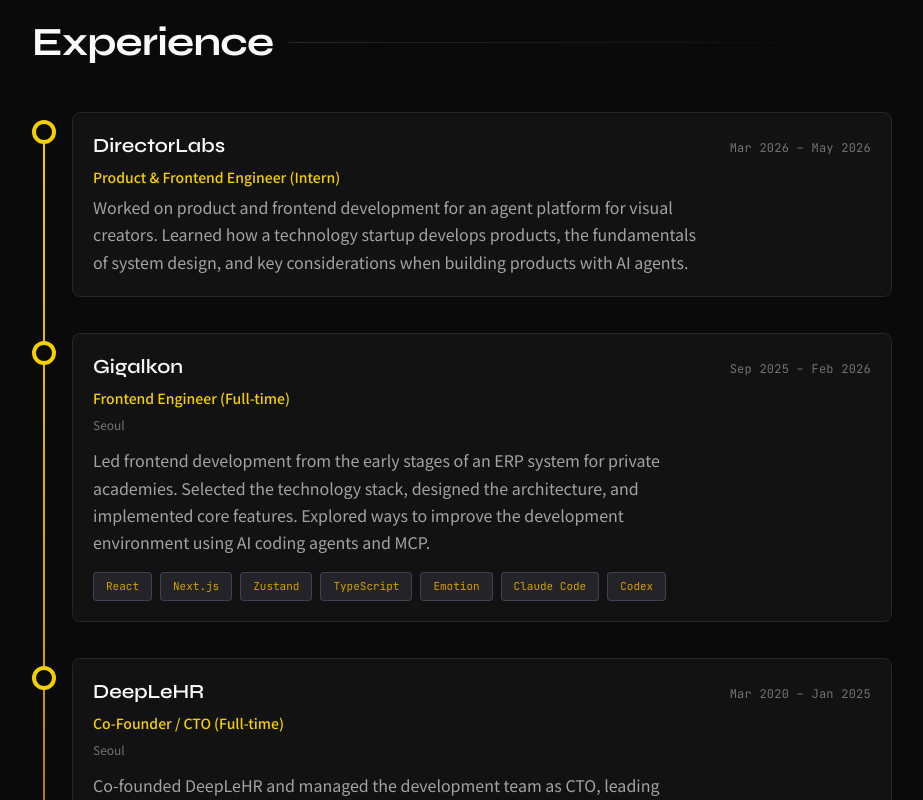
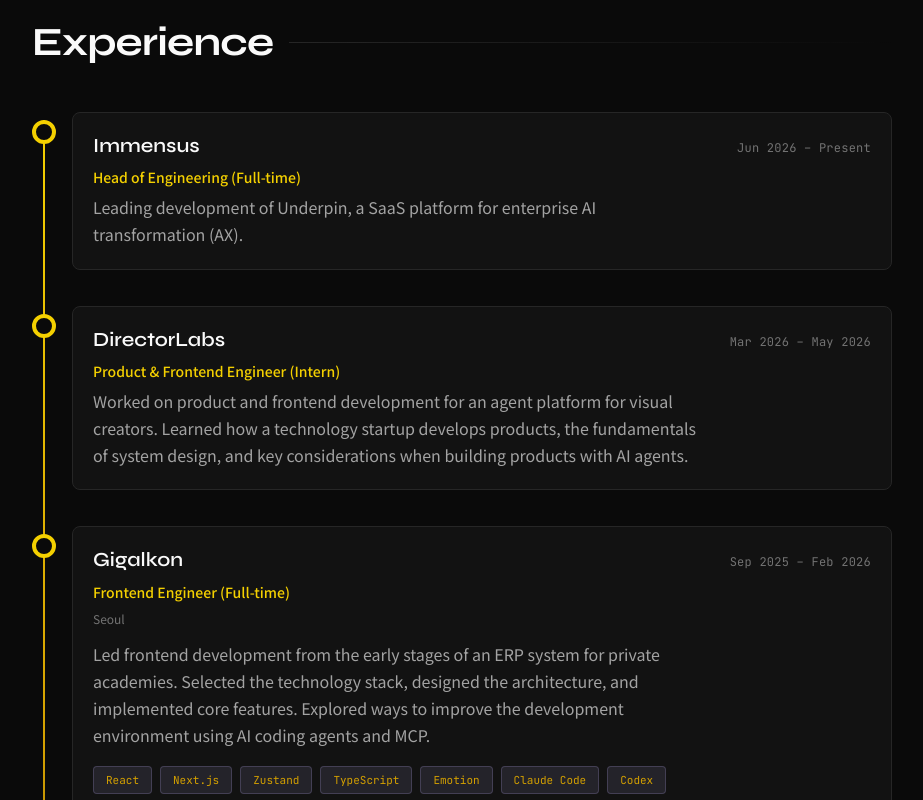
Before and after one commit to udfnd/udfnd.com, a Next.js app: page / in a window 1280 px wide. Shown: the part 860-1660 px from the top of the page, without its empty margins (178-1101 px from the left). Built offline with nearby package versions, Linux system fonts and the light colour scheme; no server answers; a web font is replaced by a local one.

Commit message:
Add current Immensus engineering role in four languages

```diff
--- a/src/i18n/translations.ts
+++ b/src/i18n/translations.ts
@@ -21,6 +21,14 @@
       experience: {
         title: '경력',
         items: [
+          {
+            company: 'Immensus',
+            role: 'Head of Engineering (정규직)',
+            period: '2026년 6월 – 현재',
+            location: '',
+            description: '기업의 AX를 돕는 SaaS Underpin의 개발 리드로 참여하고 있습니다.',
+            technologies: [],
+          },
           {
             company: 'DirectorLabs',
             role: 'Product & Frontend Engineer (인턴)',
@@ -194,6 +202,14 @@
         title: 'Experience',
         items: [
           {
+            company: 'Immensus',
+            role: 'Head of Engineering (Full-time)',
+            period: 'Jun 2026 – Present',
+            location: '',
+            description: 'Leading development of Underpin, a SaaS platform for enterprise AI transformation (AX).',
+            technologies: [],
+          },
+          {
             company: 'DirectorLabs',
             role: 'Product & Frontend Engineer (Intern)',
             period: 'Mar 2026 – May 2026',
@@ -365,6 +381,14 @@
       experience: {
         title: '工作经历',
         items: [
+          {
+            company: 'Immensus',
+            role: '工程负责人（全职）',
+            period: '2026年6月 – 至今',
+            location: '',
+            description: '正在牵头开发 Underpin，这是一款帮助企业推进 AI 转型（AX）的 SaaS 产品。',
+            technologies: [],
+          },
           {
             company: 'DirectorLabs',
             role: '产品与前端工程师（实习）',
@@ -538,6 +562,14 @@
         title: '職歴',
         items: [
           {
+            company: 'Immensus',
+            role: 'エンジニアリング責任者（正社員）',
+            period: '2026年6月 – 現在',
+            location: '',
+            description: '企業のAIトランスフォーメーション（AX）を支援するSaaS「Underpin」で、開発リードを務めています。',
+            technologies: [],
+          },
+          {
             company: 'DirectorLabs',
             role: 'プロダクト・フロントエンドエンジニア（インターン）',
             period: '2026年3月 – 2026年5月',
```
